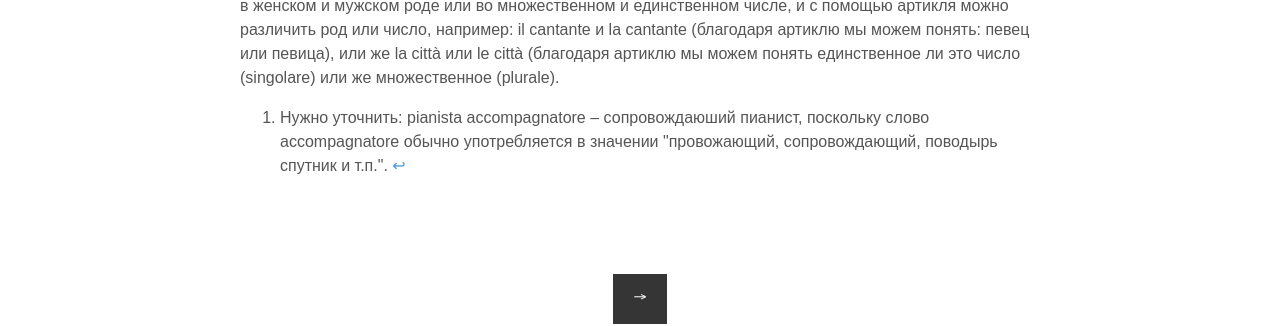
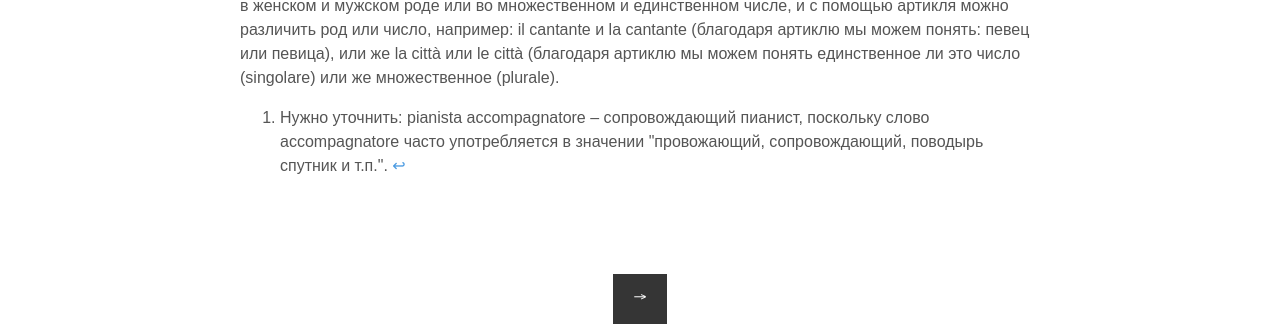
Before and after one commit to postolny/postolny.github.io, a Jekyll site: the page built from _posts/2021-01-05-articolo.md, in a window 1280 px wide. Shown: the part 1267-1593 px from the top of the page. Built offline with Jekyll 4.4.1, drawn with Linux system fonts in a browser that asks for light colours; nearby versions of some CDN libraries.

Commit message:
Update 2021-01-05-articolo.md

```diff
--- a/_posts/2021-01-05-articolo.md
+++ b/_posts/2021-01-05-articolo.md
@@ -18,4 +18,4 @@
 
 Когда существительные неизменяемы (nomi invariabili), т.е. такие, которые сохраняют одну и ту же форму в женском и мужском роде или во множественном и единственном числе, и с помощью артикля можно различить род или число, например: il cantante и la cantante (благодаря артиклю мы можем понять: певец или певица), или же la città или le città (благодаря артиклю мы можем понять единственное ли это число (singolare) или же множественное (plurale).
 
-[^1]: Нужно уточнить: pianista accompagnatore – сопровождаюший пианист, поскольку слово accompagnatore обычно употребляется в значении "провожающий, сопровождающий, поводырь спутник и т.п.".
+[^1]: Нужно уточнить: pianista accompagnatore – сопровождающий пианист, поскольку слово accompagnatore часто употребляется в значении "провожающий, сопровождающий, поводырь спутник и т.п.".
```
